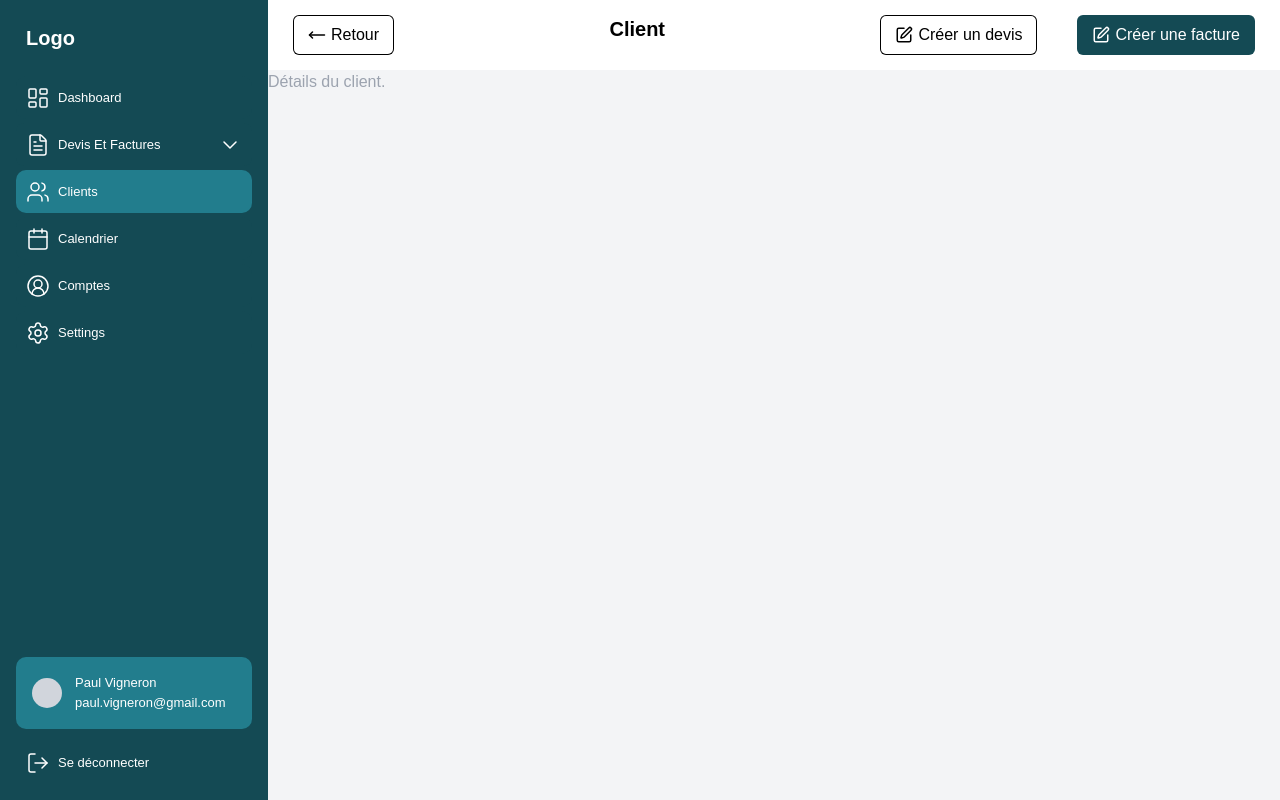
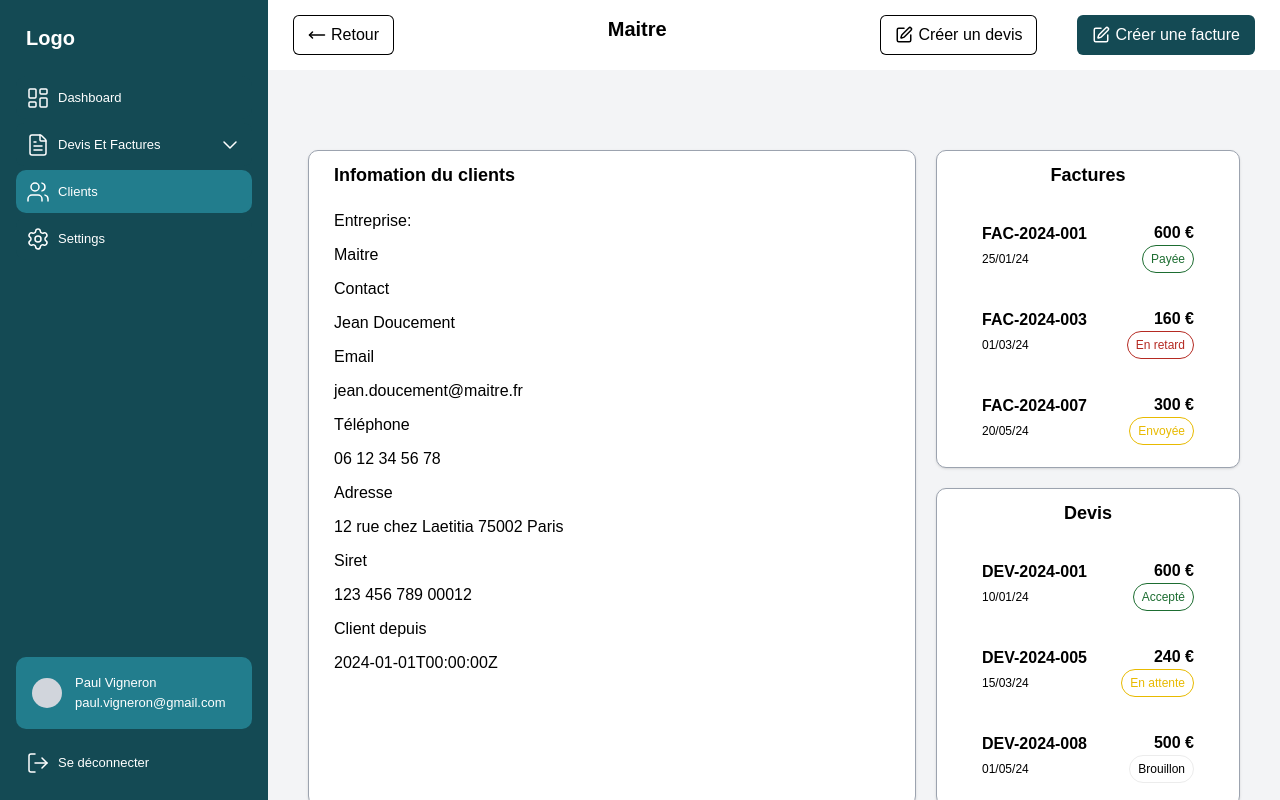
Before and after one commit to MartinChrrr/front-pfr, a React (Vite) app: page /clients/1 in a window 1280 px wide. Built offline with nearby package versions, Linux system fonts and the light colour scheme.

Commit message:
change on card + Use mockedData

```diff
--- /dev/null
+++ b/src/components/Client/ClientCard.tsx
@@ -0,0 +1,28 @@
+import type { Client } from "../../types/client";
+import Card from "../ui/Card";
+
+type ClientCardProps = {
+  client: Client
+  className?: string;
+};
+
+export default function ClientCard({ client, className }: ClientCardProps) {
+    return (
+    <Card title="Infomation du clients" className={className}>
+        <p>Entreprise:</p>
+        <p> {client.company_name}</p>
+        <p> Contact</p>
+        <p> {client.contact_name}</p>
+        <p> Email</p>
+        <p> {client.contact_email}</p>
+        <p> Téléphone</p>
+        <p> {client.contact_phone}</p>
+        <p> Adresse</p>
+        <p> {client.addresses[0]?.line1} {client.addresses[0]?.postal_code} {client.addresses[0]?.city} </p>
+        <p> Siret</p>
+        <p> {client.siret}</p>
+        <p>Client depuis</p>
+        <p> {client.created_at}</p>
+    </Card>
+    );
+}
--- /dev/null
+++ b/src/components/Quotes/QuotesDetailsCard.tsx
@@ -0,0 +1,63 @@
+import { DateTime } from "luxon";
+import type { Quote } from "../../types/quote";
+import Card from "../ui/Card";
+import StatusBadge from "../ui/StatusBadge";
+import Separator from "../ui/Separator";
+
+
+type QuotesDetailsCardProps = {
+    quote: Quote
+    className?: string;
+}
+
+function formatDate(date: string): string {
+    return DateTime.fromISO(date).toLocaleString(DateTime.DATE_FULL, { locale: "fr" });
+}
+
+export default function QuotesDetailsCard({ quote, className }: QuotesDetailsCardProps) {
+    return(
+        <Card title="Details du devis" borderHeader={true} className={`gap-2.5 ${className}`}>
+            <div className="grid grid-cols-3 w-full">
+                <div className="text-center">
+                    <p className="">Date d'émission</p>
+                    <p className="py-2">{formatDate(quote.issue_date)}</p>
+                </div>
+                <div className="text-center">
+                    <p className="">Validité</p>
+                    <p className="py-2">{formatDate(quote.validity_date)}</p>
+                </div>
+                <div className="text-center">
+                    <p className="">Statut</p>
+                    <StatusBadge status={quote.status} />
+                </div>
+
+            </div>
+            <Separator />
+            <p className="text-black text-medium-bold">Prestation</p>
+            <div className="grid grid-cols-[3fr_1fr_1fr_1fr] w-full text-sm gap-y-2.5">
+                <p className="pb-2">Description</p>
+                <p className="pb-2 text-right">QTÉ</p>
+                <p className="pb-2 text-right">PU</p>
+                <p className="pb-2 text-right">TOTAL</p>
+                <div className="col-span-4"><Separator /></div>
+                {quote.lines.map((line) => (
+                    <div key={line.id ?? line.order} className="grid grid-cols-subgrid col-span-4 py-3">
+                        <p className="text-black">{line.label}</p>
+                        <p className="text-right">{line.quantity}</p>
+                        <p className="text-right">{line.unit_price_excl_tax}€</p>
+                        <p className="text-right">{line.amount_excl_tax}€</p>
+                    </div>
+                ))}
+                <div className="col-span-4"><Separator /></div>
+                <div className="col-start-3 col-span-3 grid grid-cols-subgrid gap-y-2.5">
+                    <p className="col-span-2">Sous Total</p>
+                    <p className="text-right">{quote.total_excl_tax}€</p>
+                    <p className="col-span-2">TVA</p>
+                    <p className="text-right">{quote.total_vat}€</p>
+                    <p className="col-span-2 text-medium-bold text-black">TOTAL</p>
+                    <p className="text-right text-medium-bold text-black">{quote.total_incl_tax}€</p>
+                </div>
+            </div>
+        </Card>
+    );
+}
--- a/src/components/ui/Card.tsx
+++ b/src/components/ui/Card.tsx
@@ -5,6 +5,7 @@ type CardProps = {
   classNameHeader?: string;
   title: string;
   children: ReactNode;
+  className?: string;
 };
 
 export default function Card({
@@ -12,10 +13,11 @@ export default function Card({
   borderHeader = false,
   classNameHeader = "",
   children,
+  className = "",
 }: CardProps) {
   return (
-    <div className={`rounded-[10px] bg-white shadow-sm border border-text-placeholder`}>
-      <h3 className="text-lg font-semibold px-6.25 py-2.5 gap-2.5">
+    <div className={`rounded-[10px] bg-white shadow-sm border border-text-placeholder ${className}`}>
+      <h3 className={`text-lg font-semibold px-6.25 py-2.5 gap-2.5 ${classNameHeader}`}>
         {title}
       </h3>
       {borderHeader && <div className="h-px bg-text-placeholder"/>}
--- /dev/null
+++ b/src/components/ui/Separator.tsx
@@ -0,0 +1,5 @@
+export default function Separator() {
+    return (
+        <div className="w-full h-px bg-text-placeholder" />
+    );
+}
--- a/src/components/ui/StatusBadge.tsx
+++ b/src/components/ui/StatusBadge.tsx
@@ -14,15 +14,24 @@ const statusConfig: Record<Status, { label: string; classes: string }> = {
   EN_RETARD: { label: "En retard", classes: "border-alert text-alert" },
 };
 
+type Size = "sm" | "md" | "lg";
+
+const sizeClasses: Record<Size, string> = {
+  sm: "px-2 py-1 text-small-medium",
+  md: "px-2.5 py-2 text-caption",
+  lg: "px-3 py-2.5 text-body",
+};
+
 interface StatusBadgeProps {
   status: Status;
+  size?: Size;
 }
 
-export default function StatusBadge({ status }: StatusBadgeProps) {
+export default function StatusBadge({ status, size = "md" }: StatusBadgeProps) {
   const { label, classes } = statusConfig[status];
 
   return (
-    <span className={`inline-flex items-center justify-center border rounded-2xl px-2.5 py-2 w-fit text-caption font-medium ${classes}`}>
+    <span className={`inline-flex items-center justify-center border rounded-2xl w-fit font-medium ${sizeClasses[size]} ${classes}`}>
       {label}
     </span>
   );
--- a/src/layouts/sidebarConfig.ts
+++ b/src/layouts/sidebarConfig.ts
@@ -20,7 +20,7 @@ export const sidebarItems: SidebarEntry[] = [
     ],
   },
   { type: "item", label: "Clients", icon: Users, to: "/clients" },
-  { type: "item", label: "Calendrier", icon: Calendar, to: "/calendrier" },
-  { type: "item", label: "Comptes", icon: CircleUserRound, to: "/comptes" },
+  // { type: "item", label: "Calendrier", icon: Calendar, to: "/calendrier" },
+  // { type: "item", label: "Comptes", icon: CircleUserRound, to: "/comptes" },
   { type: "item", label: "Settings", icon: Settings, to: "/settings" },
 ];
--- a/src/pages/ClientDetails.tsx
+++ b/src/pages/ClientDetails.tsx
@@ -1,16 +1,64 @@
+import { useEffect, useState } from "react";
+import { useParams } from "react-router-dom";
 import DetailsLayout from "../layouts/DetailsLayout";
 import { SquarePen } from "lucide-react";
+import ClientCard from "../components/Client/ClientCard";
+import Card from "../components/ui/Card";
+import BillingRowClientCard from "../components/Client/BillingRowClientCard";
+import type { Client } from "../types/client";
+import { fakeClient, fakeDevis, fakeFactures } from "../.temp/MockedData";
+
 
 export default function ClientDetails() {
+  const { id } = useParams<{ id: string }>();
+  const [client, setClient] = useState<Client | null>(null);
+
+  useEffect(() => {
+    if (id) {
+      setClient(fakeClient);
+
+    }
+  }, [id]);
+
   return (
     <DetailsLayout
       header={{
-        title: "Client",
+        title: client ? client.company_name : "Client",
         buttonPrimary: { title: "Créer une facture", icon: SquarePen },
         buttonSecondary: { title: "Créer un devis", icon: SquarePen },
       }}
     >
-      <p className="text-text-placeholder">Détails du client.</p>
+      {!client ? (
+        <p className="text-text-placeholder">Client introuvable.</p>
+      ) : (
+        //<ClientCard client={client} />
+        <div className="flex flex-row gap-5 py-20 px-10 w-full">
+          <ClientCard client={client} className="w-2/3"  />
+          <div className="flex flex-col gap-5 w-1/3">
+            <Card title="Factures" classNameHeader="text-center">
+              {fakeFactures.map(facture => (
+                <BillingRowClientCard
+                  key={facture.id}
+                  name={facture.number}
+                  status={facture.status}
+                  total={facture.total_vat}
+                  date= {new Date(facture.created_at).toLocaleDateString("fr-FR", { day: "2-digit", month: "2-digit", year: "2-digit" })}
+                  />))}
+            </Card>
+            <Card title="Devis" classNameHeader="text-center">
+              {fakeDevis.map(devis => (
+                <BillingRowClientCard
+                  key={devis.id}
+                  name={devis.number}
+                  status={devis.status}
+                  total={devis.total_vat}
+                  date= {new Date(devis.created_at).toLocaleDateString("fr-FR", { day: "2-digit", month: "2-digit", year: "2-digit" })}
+                  />))}
+            </Card>
+          </div>
+
+        </div>
+      )}
     </DetailsLayout>
   );
 }
--- a/src/pages/Clients.tsx
+++ b/src/pages/Clients.tsx
@@ -1,22 +1,14 @@
 import { SquarePen, Trash2 } from "lucide-react";
 import MainLayout from "../layouts/MainLayout";
-import ClientsTable, { type ClientRow } from "../components/ui/table/ClientsTable";
-
-const sampleRows: ClientRow[] = [
-  { id: 1, company_name: "Entreprise ABC", contact_name: "Jean Dupont", email: "jean.dupont@abc.fr", phone: "01 23 45 67 89" },
-  { id: 2, company_name: "Studio Graphique Martin", contact_name: "Sophie Martin", email: "sophie@studio-martin.fr", phone: "06 12 34 56 78" },
-  { id: 3, company_name: "SARL Dupont & Fils", contact_name: "Pierre Dupont", email: "p.dupont@dupontfils.fr", phone: "04 56 78 90 12" },
-  { id: 4, company_name: "Tech Solutions SAS", contact_name: "Marie Leroy", email: "m.leroy@techsolutions.fr", phone: "07 89 01 23 45" },
-  { id: 5, company_name: "Boulangerie du Coin", contact_name: "Paul Bernard", email: "contact@boulangerie-coin.fr", phone: "03 45 67 89 01" },
-  { id: 6, company_name: "Agence Web Créative", contact_name: "Lucie Moreau", email: "lucie@agence-creative.fr", phone: "06 78 90 12 34" },
-];
+import ClientsTable from "../components/ui/table/ClientsTable";
+import { sampleClientRows } from "../.temp/MockedData";
 
 export default function Clients() {
   return (
     <MainLayout>
       <h1 className="text-2xl font-bold text-text-black">Clients</h1>
       <ClientsTable
-        rows={sampleRows}
+        rows={sampleClientRows}
         menuItems={(id) => [
           { label: "Modifier", icon: <SquarePen size={18} />, onClick: () => alert(`Modifier client #${id}`) },
           { label: "Supprimer", icon: <Trash2 size={18} />, onClick: () => alert(`Supprimer client #${id}`) },
--- a/src/pages/DevisDetails.tsx
+++ b/src/pages/DevisDetails.tsx
@@ -1,3 +1,5 @@
+import { fakeDevis } from "../.temp/MockedData";
+import QuotesDetailsCard from "../components/Quotes/QuotesDetailsCard";
 import DetailsLayout from "../layouts/DetailsLayout";
 import { Mail, SquarePen, FileText } from "lucide-react";
 
@@ -10,7 +12,10 @@ export default function DevisDetails() {
         buttonSecondary: { title: "Modifier", icon: SquarePen },
       }}
     >
-      <p className="text-text-placeholder">Détails du devis.</p>
+      <div className="flex flex-row gap-5 py-20 px-10 w-full">
+        <QuotesDetailsCard quote={fakeDevis[0]} className="w-2/3" />
+      </div>
+
     </DetailsLayout>
   );
 }
--- a/src/pages/Invoices.tsx
+++ b/src/pages/Invoices.tsx
@@ -1,20 +1,12 @@
 import MainLayout from "../layouts/MainLayout";
-import FacturesTable, { type FactureRow } from "../components/ui/table/FacturesTable";
-
-const sampleRows: FactureRow[] = [
-  { id: 1, number: "FAC-001", date: "15/01/2025", client: "Entreprise ABC", echeance: "15/02/2025", status: "ENVOYEE", ttc: 1250.0 },
-  { id: 2, number: "FAC-002", date: "20/01/2025", client: "Studio Graphique Martin", echeance: "20/02/2025", status: "PAYEE", ttc: 3400.5 },
-  { id: 3, number: "FAC-003", date: "25/01/2025", client: "SARL Dupont & Fils", echeance: "25/02/2025", status: "BROUILLON", ttc: 780.0 },
-  { id: 4, number: "FAC-004", date: "01/02/2025", client: "Tech Solutions SAS", echeance: "01/03/2025", status: "EN_RETARD", ttc: 5200.0 },
-  { id: 5, number: "FAC-005", date: "05/02/2025", client: "Boulangerie du Coin", echeance: "05/03/2025", status: "PAYEE", ttc: 620.0 },
-  { id: 6, number: "FAC-006", date: "10/02/2025", client: "Agence Web Créative", echeance: "10/03/2025", status: "ENVOYEE", ttc: 8900.0 },
-];
+import FacturesTable from "../components/ui/table/FacturesTable";
+import { sampleFactureRows } from "../.temp/MockedData";
 
 export default function Invoices() {
   return (
     <MainLayout>
       <h1 className="text-2xl font-bold text-text-black">Factures</h1>
-      <FacturesTable rows={sampleRows} />
+      <FacturesTable rows={sampleFactureRows} />
     </MainLayout>
   );
 }
--- a/src/pages/Quotes.tsx
+++ b/src/pages/Quotes.tsx
@@ -1,22 +1,14 @@
 import { SquareX, SquarePen, Trash2 } from "lucide-react";
 import MainLayout from "../layouts/MainLayout";
-import DevisTable, { type DevisRow } from "../components/ui/table/DevisTable";
-
-const sampleRows: DevisRow[] = [
-  { id: 1, number: "DEV-001", date: "12/01/2025", client: "Entreprise ABC", echeance: "12/02/2025", status: "ENVOYE", ttc: 1250.0 },
-  { id: 2, number: "DEV-002", date: "15/01/2025", client: "Studio Graphique Martin", echeance: "15/02/2025", status: "ACCEPTE", ttc: 3400.5 },
-  { id: 3, number: "DEV-003", date: "20/01/2025", client: "SARL Dupont & Fils", echeance: "20/02/2025", status: "BROUILLON", ttc: 780.0 },
-  { id: 4, number: "DEV-004", date: "25/01/2025", client: "Tech Solutions SAS", echeance: "25/02/2025", status: "REFUSE", ttc: 5200.0 },
-  { id: 5, number: "DEV-005", date: "01/02/2025", client: "Boulangerie du Coin", echeance: "01/03/2025", status: "EXPIRE", ttc: 620.0 },
-  { id: 6, number: "DEV-006", date: "05/02/2025", client: "Agence Web Créative", echeance: "05/03/2025", status: "ENVOYE", ttc: 8900.0 },
-];
+import DevisTable from "../components/ui/table/DevisTable";
+import { sampleDevisRows } from "../.temp/MockedData";
 
 export default function Quotes() {
   return (
     <MainLayout>
       <h1 className="text-2xl font-bold text-text-black">Devis</h1>
       <DevisTable
-        rows={sampleRows}
+        rows={sampleDevisRows}
         menuItems={(id) => [
           { label: "Non Valider", icon: <SquareX size={18} />, onClick: () => alert(`Non valider devis #${id}`) },
           { label: "Modifier", icon: <SquarePen size={18} />, onClick: () => alert(`Modifier devis #${id}`) },
```
Also changed, not shown: src/components/forms/RegiterForm.tsx (added).
